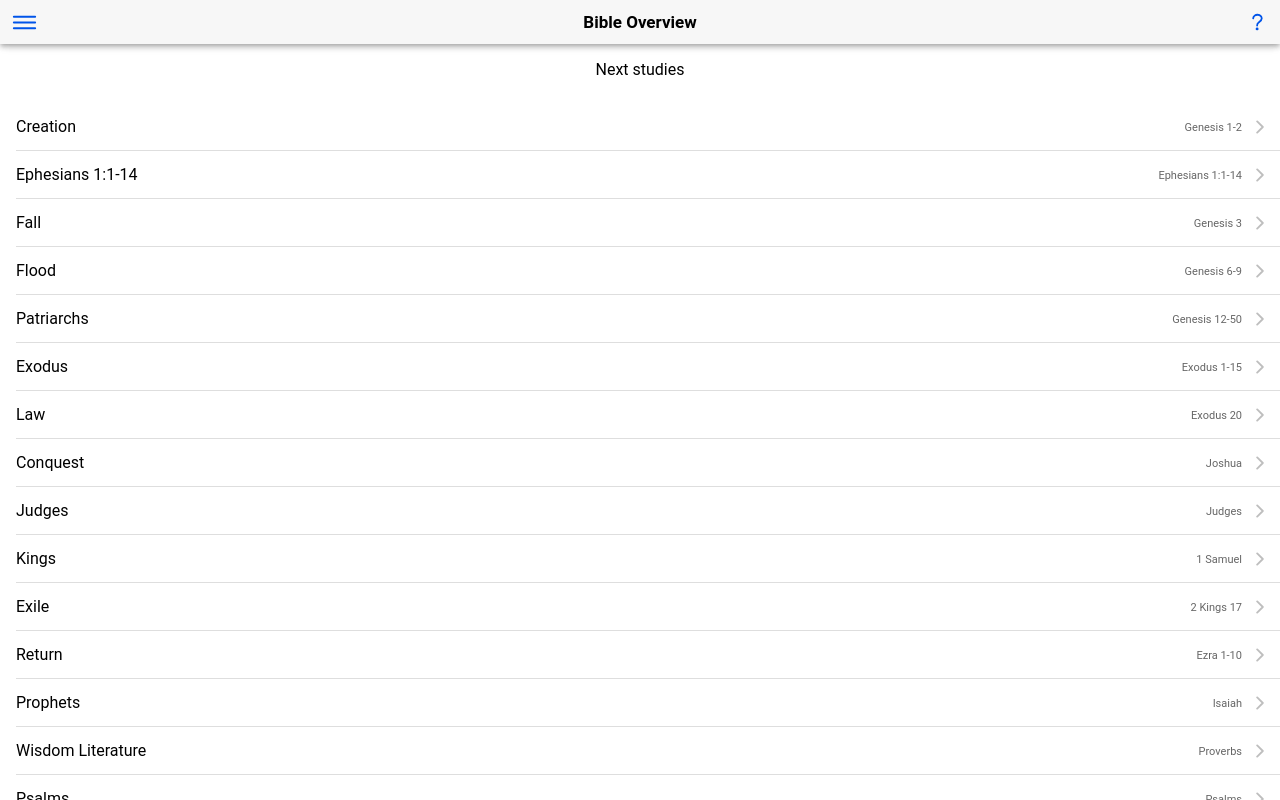
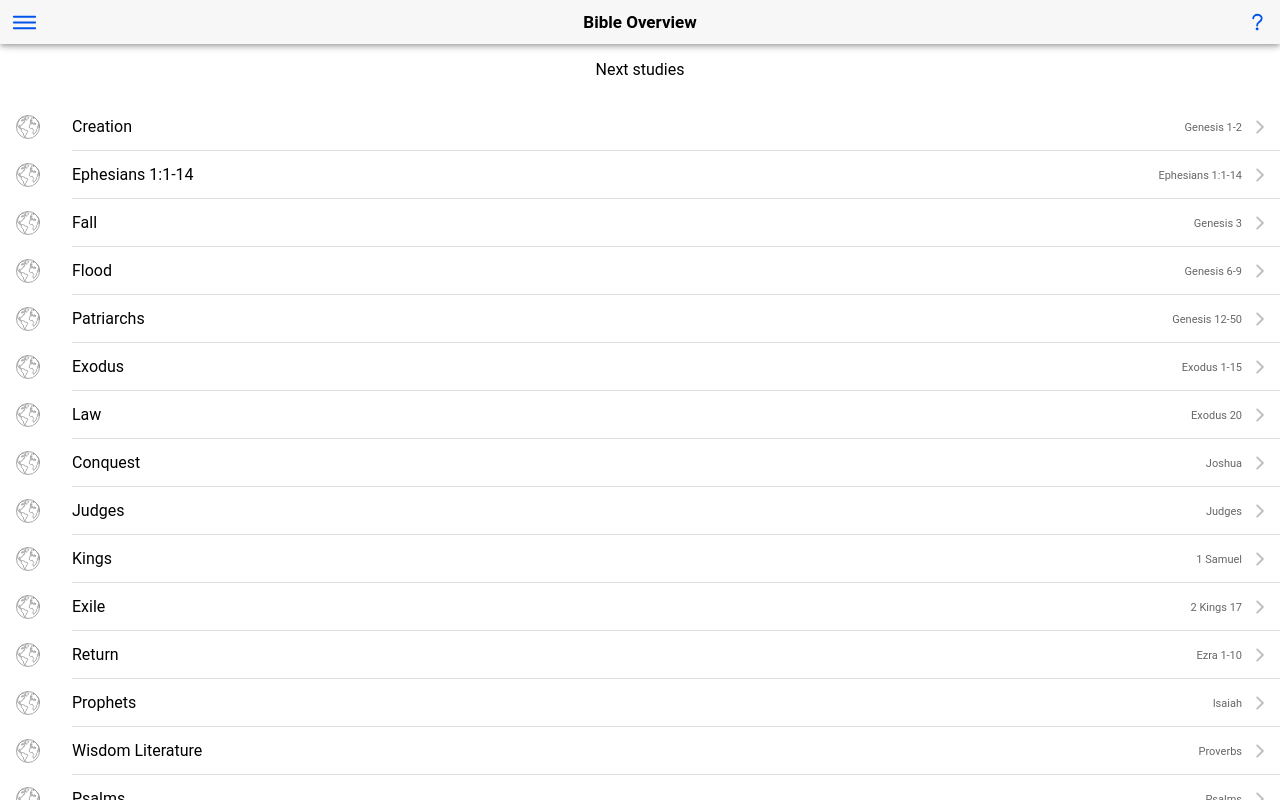
Before and after one commit to ChristChurchMayfair/bible-overview, a React (Vite) app: page /home in a window 1280 px wide. Built offline with nearby package versions, Linux system fonts and the light colour scheme.

Commit message:
Trial custom icon with SVG

```diff
--- a/src/components/StudyListItem.tsx
+++ b/src/components/StudyListItem.tsx
@@ -1,7 +1,6 @@
 import { IonIcon, IonItem, IonLabel, IonNote } from "@ionic/react";
 import { Study } from "../data/studies";
 import "./StudyListItem.css";
-import { addCircle, checkmarkCircle } from "ionicons/icons";
 
 interface StudyListItemProps {
   study: Study;
@@ -19,6 +18,7 @@ const StudyListItem: React.FC<StudyListItemProps> = ({
       lines="inset"
       detail
     >
+      <IonIcon icon={"/svgs/globe.svg"} slot="start" />
       <IonLabel className="ion-text-wrap">
         <h2>
           {study.title}
```
Also changed, not shown: public/svgs/globe.svg (added).
